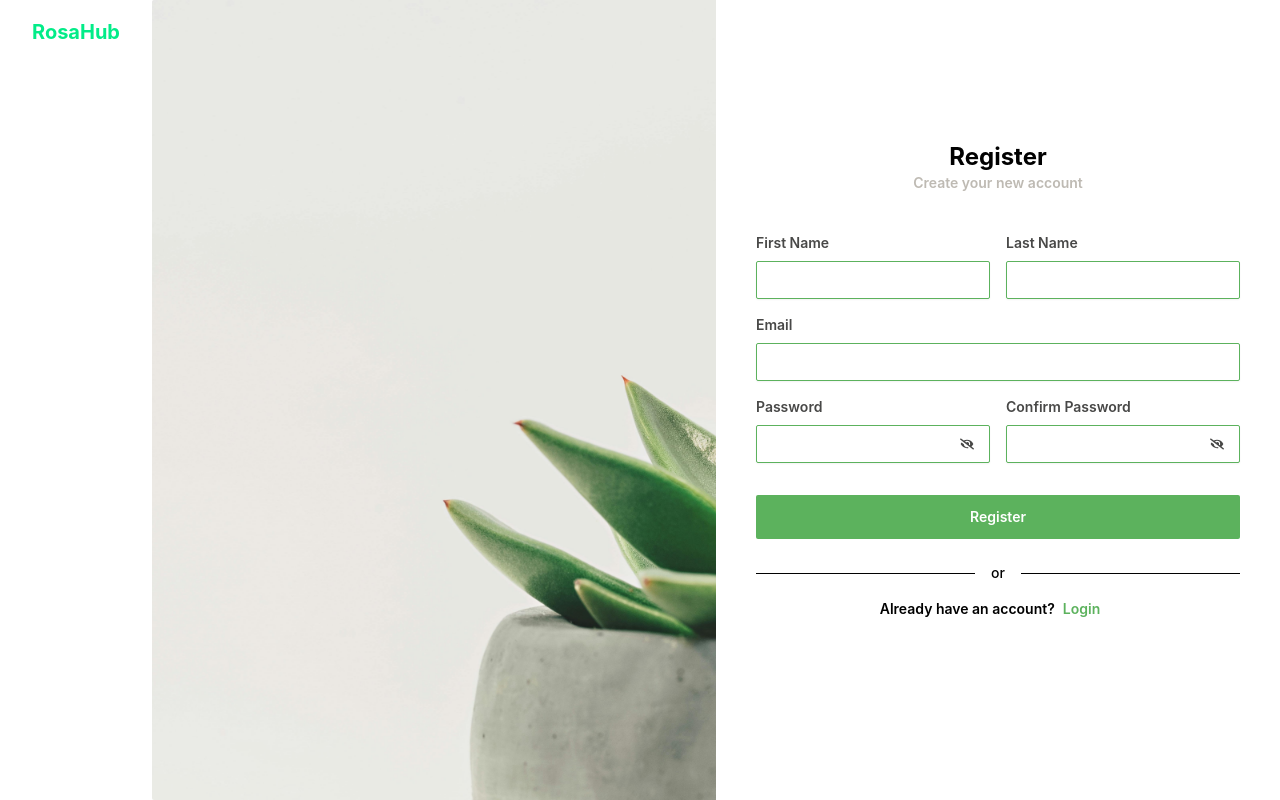
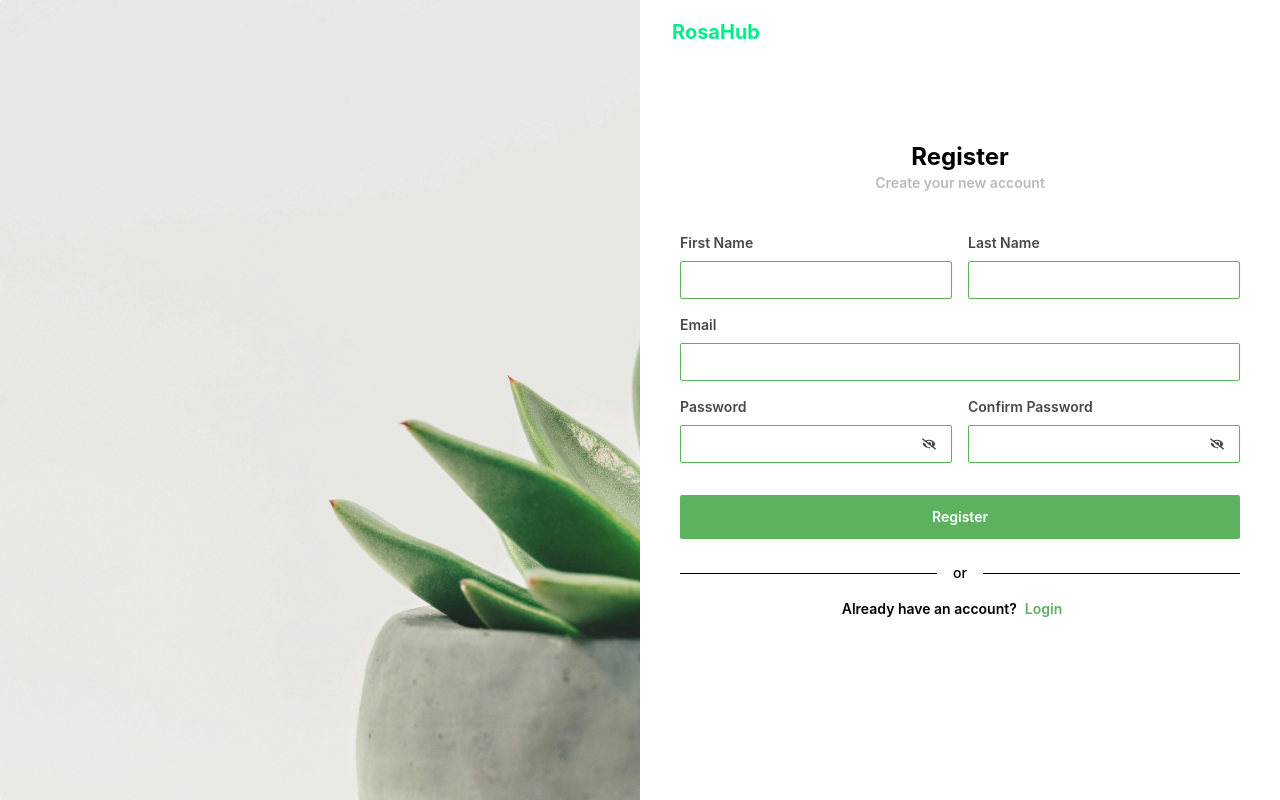
Before and after one commit to SherinMostafa/RosaHub, a React (Create React App) app: page /Register in a window 1280 px wide. Built offline with nearby package versions, Linux system fonts and the light colour scheme.

Commit message:
Minor style adjustments

```diff
--- a/src/Pages/Login.jsx
+++ b/src/Pages/Login.jsx
@@ -16,10 +16,6 @@ const Login = () => {
   return (
     <section>
       <div className="min-h-screen bg-white flex flex-col md:flex-row-reverse">
-        <Link to={'/'}>
-            <h2 className="text-xl my-[18px] px-2 sm:px-6 lg:px-8 font-bold text-[#02ec88]">RosaHub</h2>
-        </Link>
-
         <div className="w-full h-0 md:h-screen md:w-1/2">
           <img
             src="/Assets/Images/pexels-scottwebb-305821.jpg"
@@ -29,9 +25,13 @@ const Login = () => {
           />
         </div>
 
-        <div className="w-full md:w-1/2 py-4 flex flex-col justify-center bg-white">
+        <div className="w-full md:w-1/2 py-4 flex flex-col justify-center bg-white relative pt-16">
+          <Link to={'/'} className="absolute top-[18px] left-0 px-2 sm:px-6 lg:px-8">
+            <h2 className="text-xl font-bold text-[#02ec88]">RosaHub</h2>
+          </Link>
+
           <h2 className="text-2xl text-[#010101] font-bold mx-auto mt-4 md:mt-0">Welcome</h2>
-          <h4 className="text-sm text-[#bebab3] font-semibold mx-auto mb-4 ">Login into your account</h4>
+          <h4 className="text-sm text-[#bebab3] font-semibold mx-auto mb-4">Login into your account</h4>
 
           <form className="p-6 px-10 space-4" onSubmit={handleSubmit(onSubmit)}>
             <div className="mb-4">
--- a/src/Pages/Register.jsx
+++ b/src/Pages/Register.jsx
@@ -39,14 +39,9 @@ const Register = () => {
     }, 2000);
   };
 
-
   return (
     <section>
       <div className="min-h-screen bg-white flex flex-col md:flex-row">
-        <Link to={'/'}>
-            <h2 className="text-xl my-[18px] px-2 sm:px-6 lg:px-8 font-bold text-[#02ec88]">RosaHub</h2>
-        </Link>
-
         <div className="w-full h-0 md:h-screen md:w-1/2">
           <img
             src="/Assets/Images/pexels-scottwebb-305821.jpg"
@@ -56,13 +51,15 @@ const Register = () => {
           />
         </div>
 
-        <div className="w-full md:w-1/2 pb-4 flex flex-col justify-center bg-white">
-          <Toaster
-            position="top-center"
-          />
+        <div className="relative w-full md:w-1/2 pb-4 flex flex-col justify-center bg-white">
+          <Toaster position="top-center" />
 
-          <h2 className="text-2xl text-[#010101] font-bold mx-auto mt-4 md:mt-0">Register</h2>
-          <h4 className="text-sm text-[#bebab3] font-semibold mx-auto mb-4 ">Create your new account</h4>
+          <Link to={'/'} className="absolute top-[18px] left-0 px-2 sm:px-6 lg:px-8">
+            <h2 className="text-xl font-bold text-[#02ec88]">RosaHub</h2>
+          </Link>
+
+          <h2 className="text-2xl text-[#010101] font-bold mx-auto mt-16 md:mt-0">Register</h2>
+          <h4 className="text-sm text-[#bebab3] font-semibold mx-auto mb-4">Create your new account</h4>
 
           <form className="p-6 px-10 space-4" onSubmit={handleSubmit(onSubmit)}>
             <div className="flex space-x-4">
```
